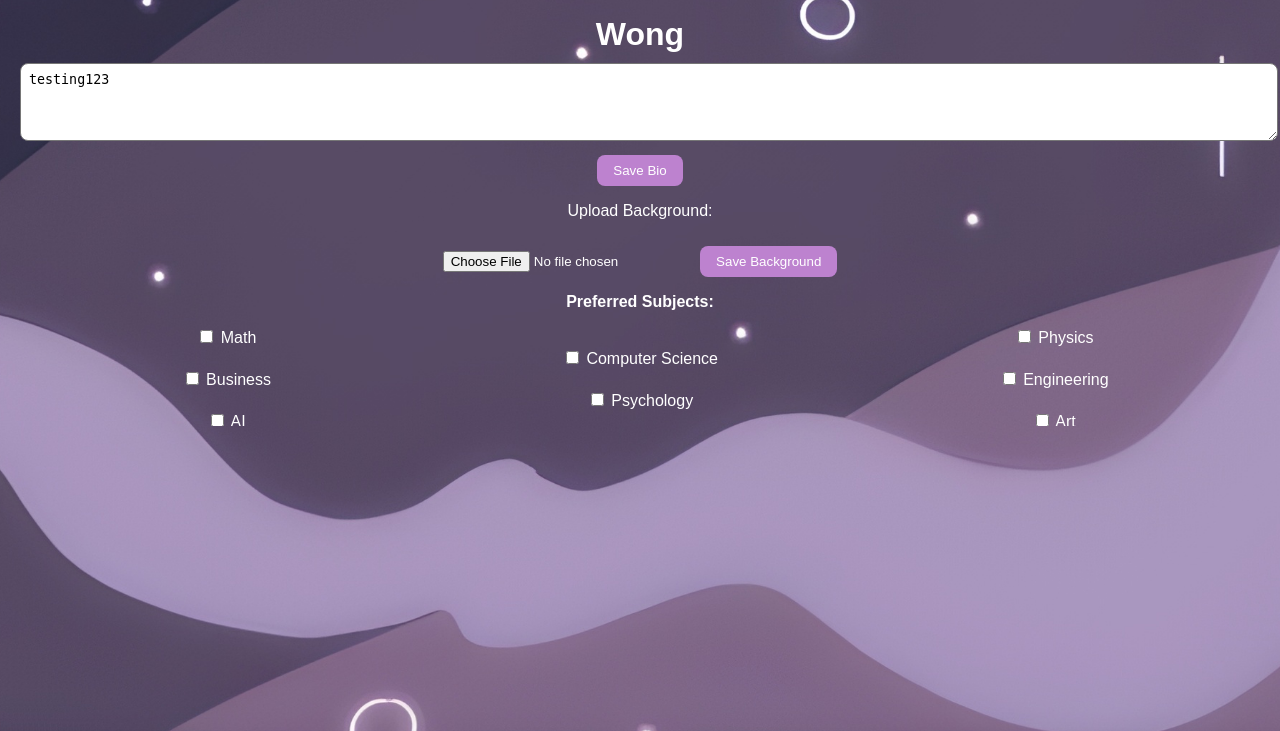
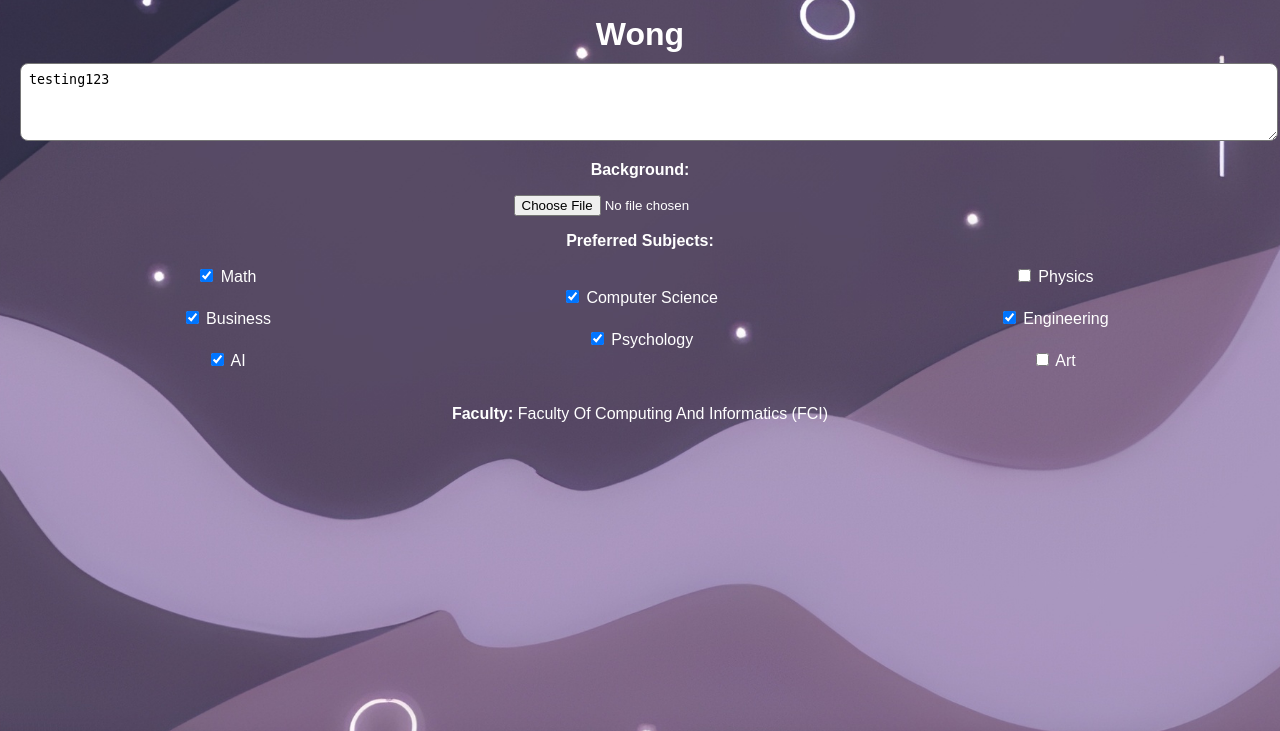
Before and after one commit to Kirtanaa222/Group-11, a Flask app: page /edit_profile/1 in a window 1280 px wide. Shown: the part 437-1168 px from the top of the page. Run offline with Flask 3, Linux system fonts and the light colour scheme; a user stored in the database is signed in.

Commit message:
changed all the button in one button

```diff
--- a/Templates/edit_profile.html
+++ b/Templates/edit_profile.html
@@ -13,7 +13,7 @@
 
         <div class="sidenav-profile">
             <a href="{{ url_for('display_profile', user_id=session['user_id']) }}">
-                <img src="{{ url_for('static', filename=avatar or 'default_avatar.png') }}" alt="Avatar">
+                <img src="{{ url_for('static', filename=avatar) }}" alt="Avatar">
             </a>
         </div>
         <a href="{{ url_for('home') }}">Home</a>
@@ -22,12 +22,12 @@
     </div>
 
     <div class="profile-cover">
-        <img src="{{ url_for('static', filename=user.background or 'default_bg.jpg') }}" alt="Background" class="profile-background">
+        <img src="{{ url_for('static', filename=background) }}" alt="Background" class="profile-background">
         <div class="profile-avatar">
             <form method="POST" enctype="multipart/form-data" id="avatar-form">
                 <input type="hidden" name="form_name" value="avatar">
                 <label for="avatar-upload">
-                    <img src="{{ url_for('static', filename=user.avatar or 'default_avatar.png') }}" alt="Avatar">
+                    <img src="{{ url_for('static', filename=avatar) }}" alt="Avatar">
                 </label>
                 <input type="file" name="avatar" id="avatar-upload" style="display:none;" onchange="document.getElementById('avatar-form').submit();">
             </form>
@@ -37,29 +37,21 @@
     <div class="profile-info">
         <h1>{{ user.username }}</h1>
 
-        <form method="POST">
-            <input type="hidden" name="form_name" value="bio">
-            <textarea name="bio" rows="4" placeholder="Write your bio here...">{{ user.bio or '' }}</textarea>
-            <button type="submit">Save Bio</button>
-        </form>
+        <form method="POST" enctype="multipart/form-data">
+            <input type="hidden" name="form_name" value="all">
 
-        <form method="POST" enctype="multipart/form-data">
-            <input type="hidden" name="form_name" value="background">
-            <p>Upload Background:</p>
+            <textarea name="bio" rows="4" placeholder="Write your bio here...">{{ bio or '' }}</textarea>
+
+            <p><strong>Background:</strong></p>
             <input type="file" name="background">
-            <button type="submit">Save Background</button>
-        </form>
 
-        <form method="POST">
-            <input type="hidden" name="form_name" value="subjects">
             <p><strong>Preferred Subjects:</strong></p>
-
             <div class="subjects-list">
             {% set all_subjects = ["Math", "Physics", "Computer Science", "Business", "Engineering", "Psychology", "AI", "Art"] %}
             {% for subject in all_subjects %}
                 <label>
                     <input type="checkbox" name="subjects" value="{{ subject }}"
-                        {% if user.preferred_subjects and subject in user.preferred_subjects.split(" , ") %}
+                        {% if user.preferred_subjects and subject in user.preferred_subjects.split(",") %}
                             checked
                         {% endif %}>
                     {{ subject }}
@@ -67,12 +59,6 @@
             {% endfor %}
             </div>
 
-            <button type="submit">Save Subjects</button>
-        </form>
-
-
-        <form method="POST">
-            <input type="hidden" name="form_name" value="mmu_email">
             <p><strong>Faculty:</strong> {{ user.faculty }}</p>
             <p><strong>Student ID:</strong> {{ user.student_id }}</p>
             <p><strong>Email:</strong> {{ user.user_email }}</p>
@@ -87,7 +73,8 @@
             {% else %}
                 <p><strong>MMU Email:</strong> {{ user.mmu_email }}</p>
             {% endif %}
-            <button type="submit">Save</button>
+
+            <button type="submit">Save All</button>
         </form>
     </div>
 
--- a/app.py
+++ b/app.py
@@ -237,45 +237,32 @@ def edit_profile(user_id):
     if not user:
         return "User not found", 404
 
-    avatar = user.avatar or "default_avatar.png"
-    background = user.background or "default_bg.jpg"
-    bio = user.bio or ""
-    error = None
-
     if "user_id" not in session:
         return redirect(url_for("login"))
 
     if session["user_id"] != user_id and not session.get("is_admin"):
         abort(403)
 
-    user = User.query.get(user_id)
-    if not user:
-        abort(404)
+    avatar = user.avatar or "default_avatar.png"
+    background = user.background or "default_bg.jpg"
+    bio = user.bio or ""
+    error = None
 
-
-    if is_mmu_email(user.mmu_email): #false means that email cannot be edited)
-        email_editable = False
+    # check if email is editable
+    if is_mmu_email(user.mmu_email):
+        email_editable = False #false means that email cannot be edited
     else:
         email_editable = True
-    # email_editable = not is_mmu_email(user.mmu_email)
-    # true when email is mmuemail, 'not' make it become false(means that email cannot be edited)
 
     if request.method == "POST":
         form_name = request.form.get("form_name")
 
-        if form_name == "bio":
+        if form_name == "all":
+            # 保存 bio
             bio_text = request.form.get("bio", "")
             user.bio = bio_text
 
-        elif form_name == "avatar":
-            avatar_file = request.files.get("avatar")
-            if avatar_file and allowed_file(avatar_file.filename):
-                filename = secure_filename(avatar_file.filename)
-                path = os.path.join(app.config["UPLOAD_FOLDER"], filename)
-                avatar_file.save(path)
-                user.avatar = f"uploads/{filename}"
-
-        elif form_name == "background":
+            # 保存背景
             bg_file = request.files.get("background")
             if bg_file and allowed_file(bg_file.filename):
                 filename = secure_filename(bg_file.filename)
@@ -283,7 +270,11 @@ def edit_profile(user_id):
                 bg_file.save(path)
                 user.background = f"uploads/{filename}"
 
-        elif form_name == "mmu_email":
+            # 保存 subjects
+            selected_subjects = request.form.getlist("subjects")
+            user.preferred_subjects = ",".join(selected_subjects)
+
+            # 保存 MMU email
             new_mmu_email = request.form.get("mmu_email")
             if new_mmu_email and email_editable:
                 if is_mmu_email(new_mmu_email):
@@ -292,19 +283,31 @@ def edit_profile(user_id):
                 else:
                     error = "Please enter a valid MMU email (@mmu.edu.my or @student.mmu.edu.my)."
 
-        elif form_name == "subjects":
-            selected_subjects = request.form.getlist("subjects")
-            user.preferred_subjects = " , ".join (selected_subjects)
+            db.session.commit()
 
-        db.session.commit()
+        if error:
+            return render_template(
+                "edit_profile.html",
+                user=user,
+                avatar=user.avatar,
+                background=user.background,
+                bio=user.bio,
+                error=error,
+                email_editable=email_editable
+            )
+        else:
+            return redirect(url_for("display_profile", user_id=user.id))
 
-    return render_template("edit_profile.html",
-                           user=user,
-                           avatar=avatar,
-                           background=background,
-                           bio=bio,
-                           error=error,
-                           email_editable=email_editable)
+    return render_template(
+        "edit_profile.html",
+        user=user,
+        avatar=avatar,
+        background=background,
+        bio=user.bio,
+        error=error,
+        email_editable=email_editable
+    )
+
 
 @app.route("/search_users")
 def search_users():
```
Also changed, not shown: Templates/display_profile.html (+4 -4 lines), Static/uploads/2025325163758.png (added), Static/uploads/20254132426.png (deleted), Static/uploads/2025622162549.png (deleted), instance/sql.db, 10 other files.
